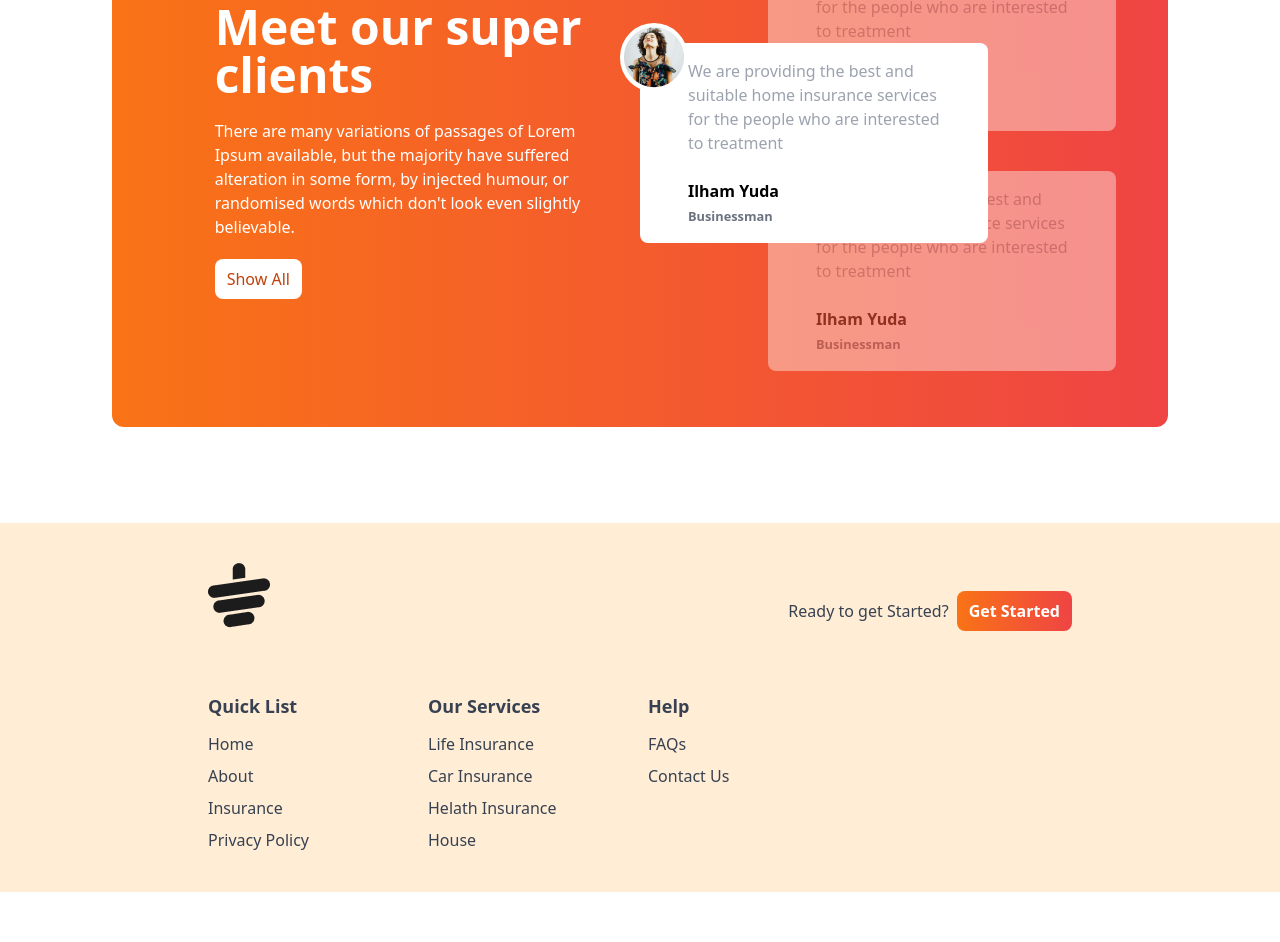
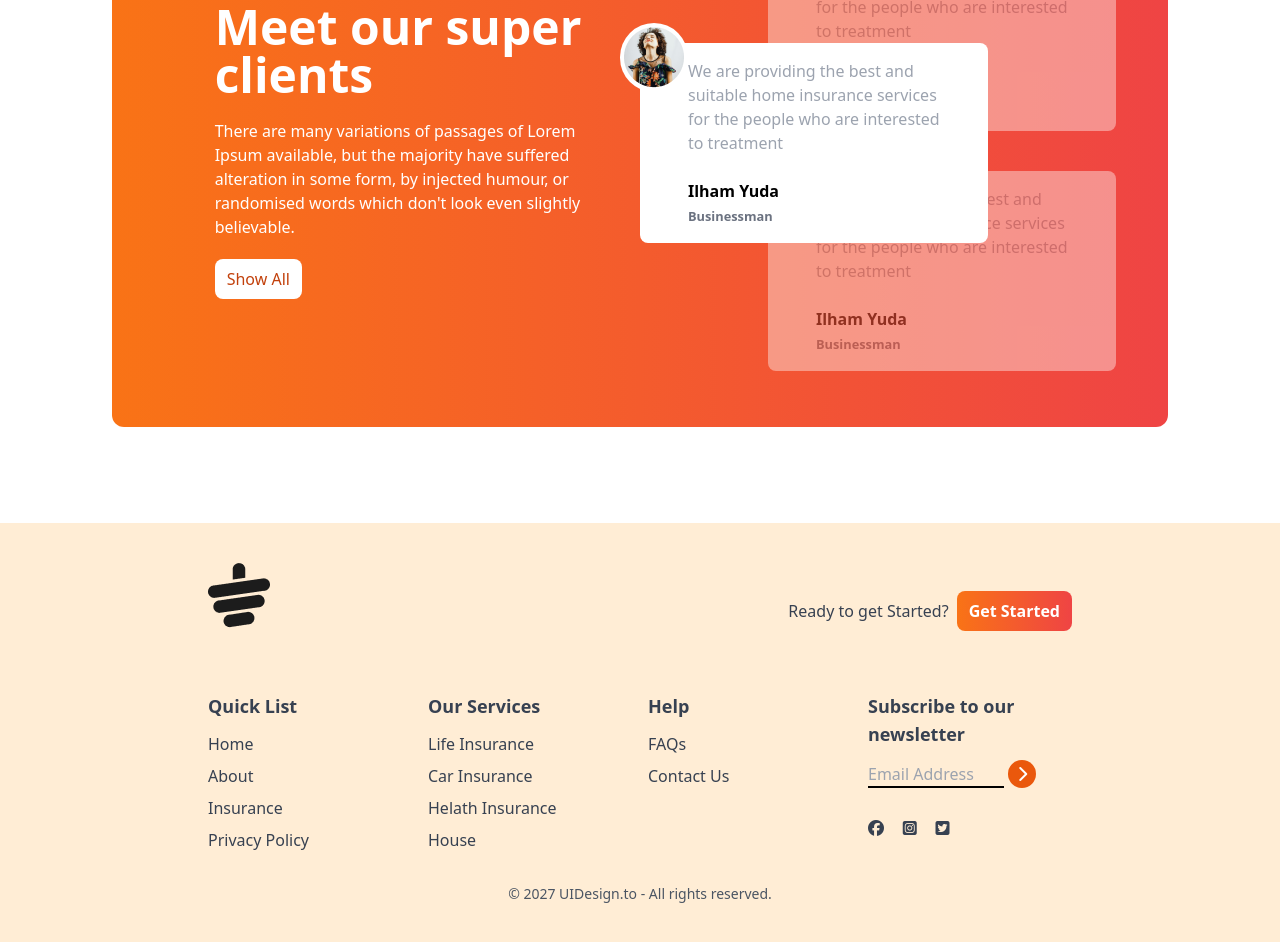
Before and after one commit to Nashitgit/Tea-House, a plain HTML site: page index.html in a window 1280 px wide. Shown: the part 1961-2903 px from the top of the page. Before the commit the page ends 2853 px from the top, so only its background shows below. Drawn offline with nearby package versions, Linux system fonts and the light colour scheme.

Commit message:
footer section

```diff
--- a/index.html
+++ b/index.html
@@ -233,7 +233,9 @@
                 <img class="mb-8" src="./images/cup.png" alt="">
                 <div class="flex items-center gap-2">
                     <h4>Ready to get Started?</h4>
-                    <button class="bg-gradient-to-r from-orange-500 to-red-500 px-3 py-2 rounded-lg text-white font-bold">Get Started</button>
+                    <button
+                        class="bg-gradient-to-r from-orange-500 to-red-500 px-3 py-2 rounded-lg text-white font-bold">Get
+                        Started</button>
                 </div>
             </div>
             <!-- Links -->
@@ -266,6 +268,28 @@
                         <li><a class="hover:text-orange-600" href="#">Contact Us</a></li>
                     </ul>
                 </div>
+                <!-- Fourth Column -->
+                <div>
+                    <h3 class="font-semibold text-lg mb-3">Subscribe to our newsletter</h3>
+                    <div class="flex flex-col space-y-2">
+                        <div>
+                            <input class="bg-transparent border-b-2 border-black w-4/6" type="text"
+                                placeholder="Email Address">
+                            <i class="fa-solid fa-chevron-right w-7 h-7 bg-orange-600 inline-flex rounded-full text-white justify-center items-center"></i>
+
+                            <div class="flex w-2/5 justify-between mb-2 mt-8">
+                                <i class="fa-brands fa-facebook"></i>
+                                <i class="fa-brands fa-square-instagram"></i>
+                                <i class="fa-brands fa-square-twitter"></i>
+                            </div>
+                        </div>
+                    </div>
+                </div>
+            </div>
+
+                <!-- copyright -->
+                 <div class="text-center pt-4 mt-4">
+                    <p class="text-sm text-gray-600">© 2027 UIDesign.to - All rights reserved.</p>
                  </div>
         </div>
     </footer>
```
Lines whose indentation alone changed are shown as unchanged.
